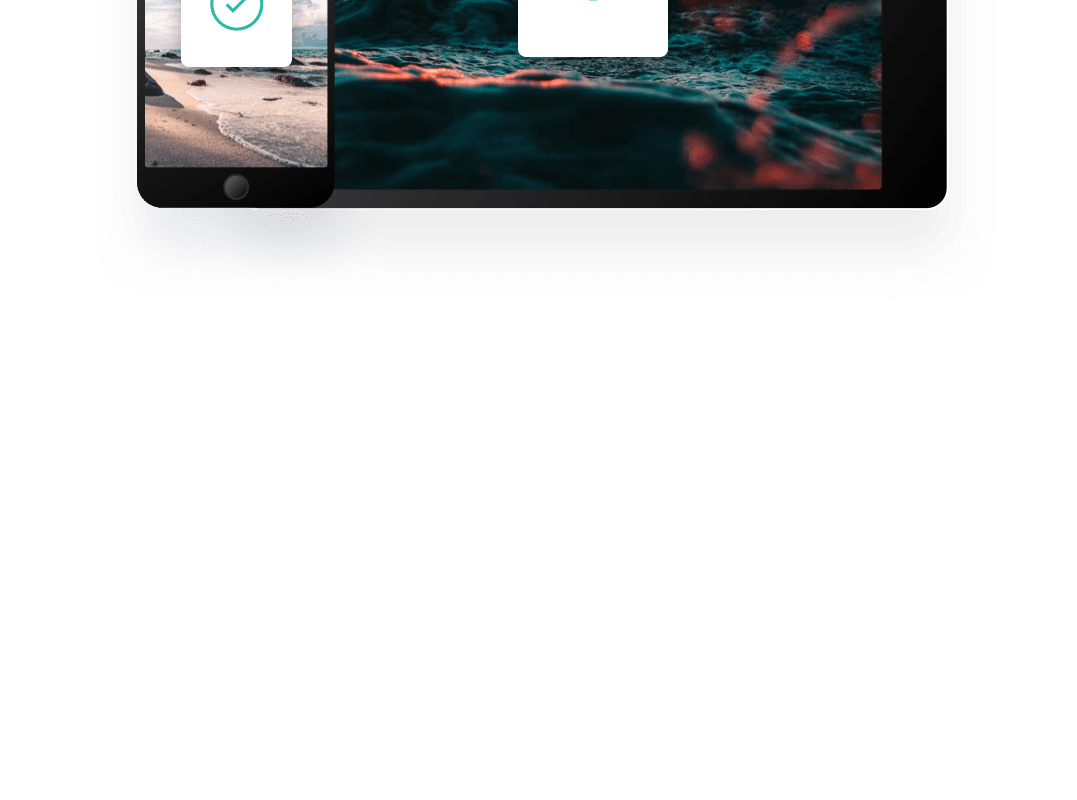
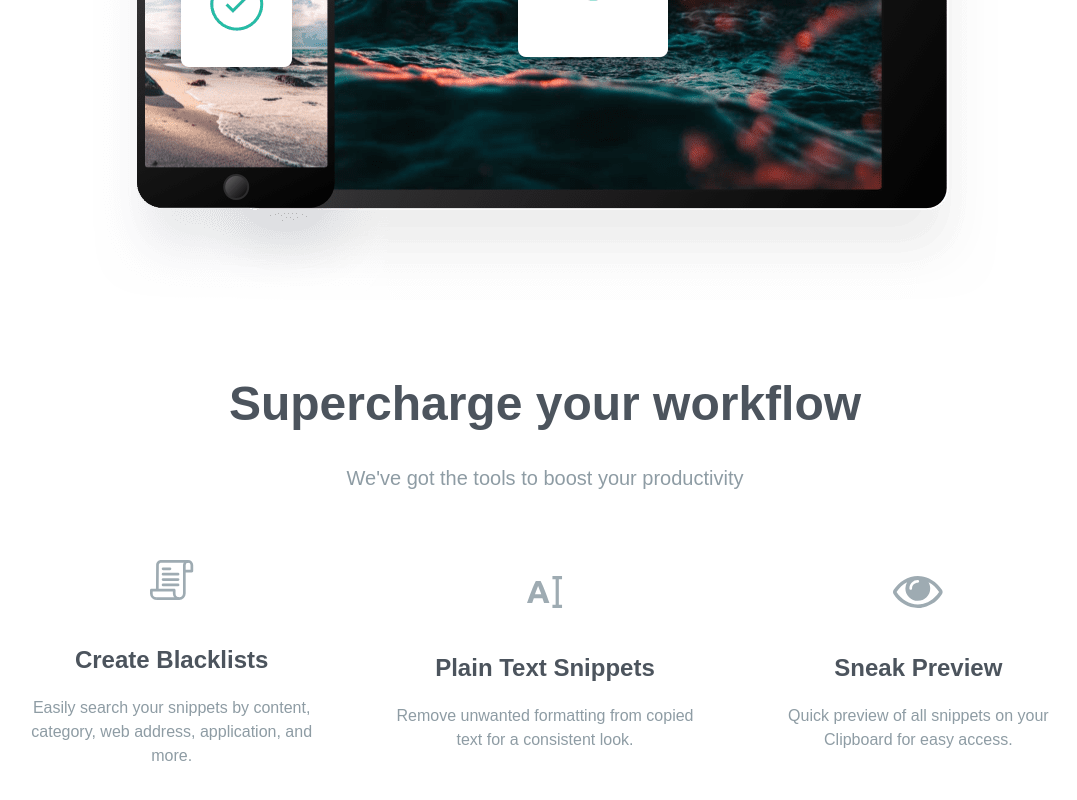
Before and after one commit to dollarp-code/clipboard, a website: page index.html in a window 1280 px wide. Shown: the part 2324-3124 px from the top of the page, without its empty margins (95-1172 px from the left). Before the commit the page ends 2704 px from the top, so only its background shows below. Drawn offline with Linux system fonts and the light colour scheme; a web font is replaced by a local one.

Commit message:
super change section

```diff
--- a/index.html
+++ b/index.html
@@ -75,9 +75,7 @@
           >
             <!-- item 1 -->
             <div>
-              <h5 class="mb-2 text-2xl font-bold text-darkGrayishBlue">
-                Quick Search
-              </h5>
+              <h5>Quick Search</h5>
               <p class="max-w-l text-grayishBlue">
                 Easily search your snippets by content, category, web, address,
                 application, and more.
@@ -85,18 +83,14 @@
             </div>
             <!-- item 2 -->
             <div>
-              <h5 class="mb-2 text-2xl font-bold text-darkGrayishBlue">
-                iCloud Sync
-              </h5>
+              <h5>iCloud Sync</h5>
               <p class="max-w-l text-grayishBlue">
                 Instantly saves and syncs snippets across all your devices.
               </p>
             </div>
             <!-- item 3 -->
             <div>
-              <h5 class="mb-2 text-2xl font-bold text-darkGrayishBlue">
-                Completely History
-              </h5>
+              <h5>Completely History</h5>
               <p class="max-w-l text-grayishBlue">
                 Retrieve any snippets from the first moment you started using
                 the app.
@@ -111,9 +105,7 @@
     <section id="access">
       <div class="section-container my-20">
         <h3>Access Clipboard anywhere</h3>
-        <p
-          class="max-w-3xl mx-auto mb-24 text-xl leading-9 text-center text-grayishBlue"
-        >
+        <p class="mb-24 section-content">
           Whether you're on the go, or at your computer, you can access all your
           Clipboard snippets in a few simple clicks.
         </p>
@@ -121,5 +113,45 @@
         <img src="images/image-devices.png" alt="" class="mx-auto" />
       </div>
     </section>
+
+    <!-- Supercharge section -->
+    <section id="supercharge">
+      <div class="section-container my-20">
+        <h3>Supercharge your workflow</h3>
+        <p class="section-content mb-16">
+          We've got the tools to boost your productivity
+        </p>
+        <!-- items container -->
+        <div
+          class="flex flex-col items-center justify-between space-y-16 md:flex-row md:space-y-0 md:space-x-12"
+        >
+          <!-- item 1 -->
+          <div class="flex flex-col items-center space-y-5">
+            <img src="images/icon-blacklist.svg" alt="" class="mb-6" />
+            <h5>Create Blacklists</h5>
+            <p class="max-w-md text-grayishBlue">
+              Easily search your snippets by content, category, web address,
+              application, and more.
+            </p>
+          </div>
+          <!-- item 2 -->
+          <div class="flex flex-col items-center space-y-5">
+            <img src="images/icon-text.svg" alt="" class="mb-6" />
+            <h5>Plain Text Snippets</h5>
+            <p class="max-w-md text-grayishBlue">
+              Remove unwanted formatting from copied text for a consistent look.
+            </p>
+          </div>
+          <!-- item 3 -->
+          <div class="flex flex-col items-center space-y-5">
+            <img src="images/icon-preview.svg" alt="" class="mb-6" />
+            <h5>Sneak Preview</h5>
+            <p class="max-w-md text-grayishBlue">
+              Quick preview of all snippets on your Clipboard for easy access.
+            </p>
+          </div>
+        </div>
+      </div>
+    </section>
   </body>
 </html>
--- a/input.css
+++ b/input.css
@@ -6,10 +6,17 @@
   h3 {
     @apply mb-8 text-4xl font-bold text-darkGrayishBlue md:text-5xl;
   }
+  h5 {
+    @apply mb-2 text-2xl font-bold text-darkGrayishBlue;
+  }
 }
 
 .section-container {
   @apply max-w-6xl mx-auto text-center px-10;
+}
+
+.section-content {
+  @apply max-w-3xl mx-auto text-xl leading-9 text-center text-grayishBlue;
 }
 
 .button-container {
```
Also changed, not shown: css/style.css.
